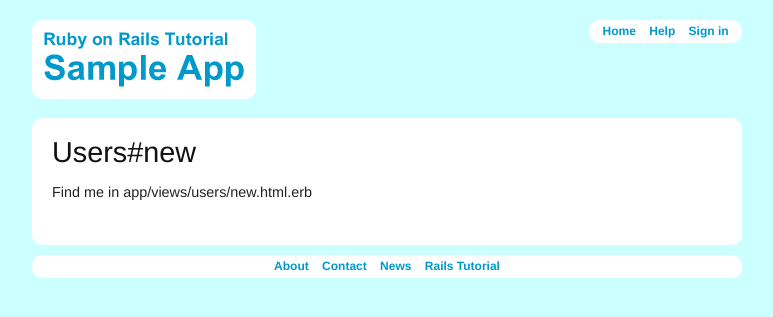
After one commit to harmfulguy/sample_app_old, a Rails app: page /signup in a window 1280 px wide. The commit adds this page. Shown: the top 317 px of the page, without its empty margins (253-1026 px from the left). Run offline with Rails 7, Linux system fonts and the light colour scheme.

Commit message:
Added signup page and routing

```diff
--- /dev/null
+++ b/app/controllers/users_controller.rb
@@ -0,0 +1,6 @@
+class UsersController < ApplicationController
+  def new
+		@title = "Sign up"
+  end
+
+end
--- /dev/null
+++ b/app/helpers/users_helper.rb
@@ -0,0 +1,2 @@
+module UsersHelper
+end
--- a/app/views/pages/home.html.erb
+++ b/app/views/pages/home.html.erb
@@ -5,4 +5,4 @@
 	sample application.
 </p>
 
-<%= link_to "Sign in now!", '#', :class => "signup_button round" %>
+<%= link_to "Sign up now!", signup_path, :class => "signup_button round" %>
--- /dev/null
+++ b/app/views/users/new.html.erb
@@ -0,0 +1,2 @@
+<h1>Users#new</h1>
+<p>Find me in app/views/users/new.html.erb</p>
--- a/config/routes.rb
+++ b/config/routes.rb
@@ -1,13 +1,13 @@
 SampleApp::Application.routes.draw do
+  get "users/new"
+
+	match '/signup',  :to => 'users#new'
+
 	match '/contact', :to => 'pages#contact'
 	match '/about',   :to => 'pages#about'
 	match '/help',    :to => 'pages#help'
+
 	root :to => 'pages#home'
-
-  # get "pages/home"
-  # get "pages/contact"
-	# get "pages/about"
-	# get "pages/help"
 
   # The priority is based upon order of creation:
   # first created -> highest priority.
```
Also changed, not shown: spec/controllers/users_controller_spec.rb (added, +18 -0 lines), spec/requests/layout_links_spec.rb (+5 -0 lines), 1 other file.
